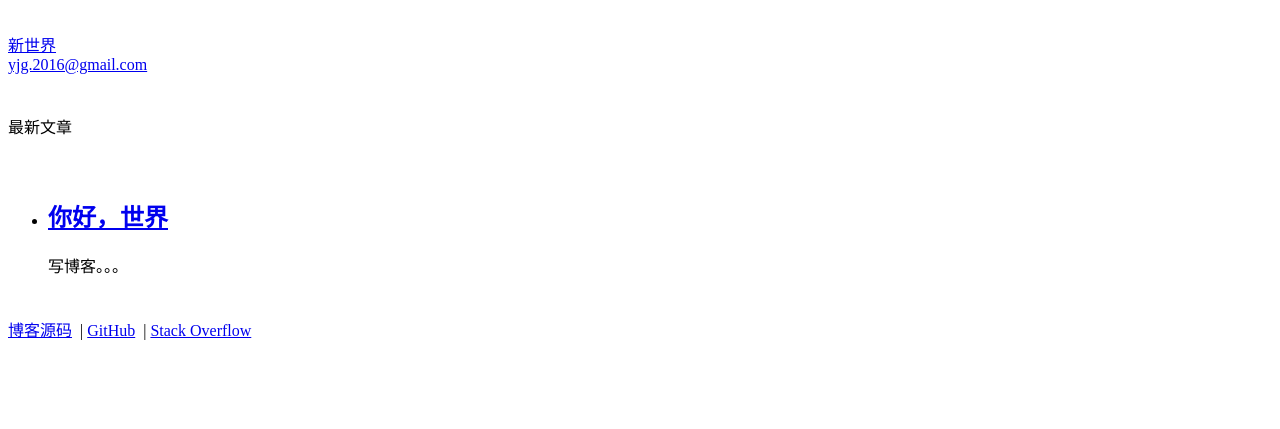
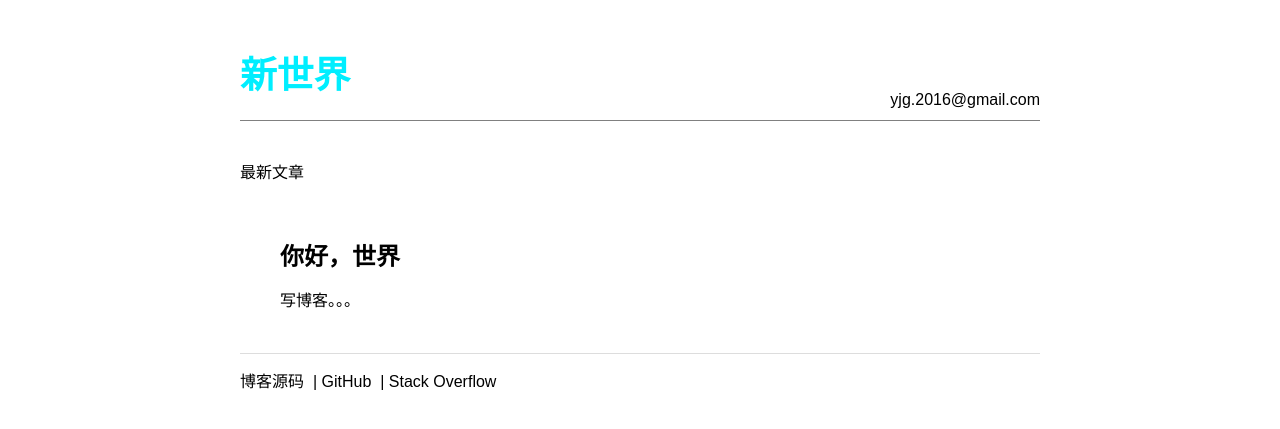
Before and after one commit to foursking/foursking.github.com, a Jekyll site: the page built from index.html, in a window 1280 px wide. Shown: the top 429 px of the page. Built offline with Jekyll 4.4.1, drawn with Linux system fonts in a browser that asks for light colours.

Commit message:
Update _config.yml

```diff
--- a/_config.yml
+++ b/_config.yml
@@ -1 +1 @@
-baseurl: foursking.github.io
+baseurl:
```
